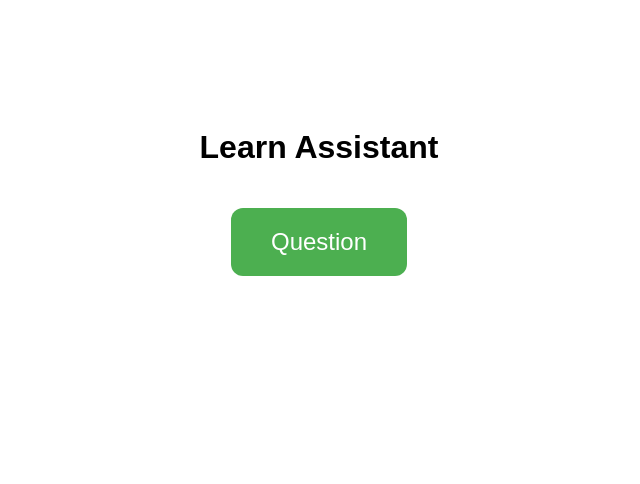
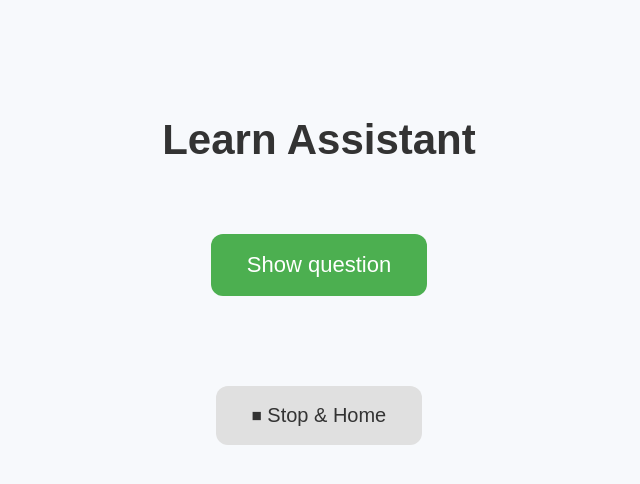
Before and after one commit to halyna-baklanova/learning-assistant, a Django app: page /learn/random/question/ in a window 1280 px wide. Shown: the top 484 px of the page, without its empty margins (321-961 px from the left). Run offline with Django 5.2, Linux system fonts and the light colour scheme.

Commit message:
feat: add navigation buttons and improve quiz UI

```diff
--- a/templates/index.html
+++ b/templates/index.html
@@ -3,62 +3,149 @@
 <head>
     <meta charset="UTF-8">
     <title>Learn Assistant</title>
+
     <style>
         body {
-            background-color: white;
+            background-color: #f7f9fc;
             font-family: Arial, sans-serif;
             text-align: center;
-            padding-top: 100px;
+            padding-top: 80px;
+            color: #333;
         }
+
+        h1 {
+            font-size: 42px;
+            margin-bottom: 50px;
+        }
+
         .btn {
-            background-color: #4CAF50;
-            color: white;
-            padding: 20px 40px;
+            padding: 18px 36px;
             margin: 20px;
-            font-size: 24px;
+            font-size: 22px;
             border: none;
             border-radius: 12px;
             cursor: pointer;
+            transition: background-color 0.2s ease, transform 0.1s ease;
         }
+
         .btn:hover {
-            background-color: #45a049;
+            transform: translateY(-2px);
         }
-        #question, #answer {
+
+        /* Primary button */
+        .btn-primary {
+            background-color: #4CAF50;
+            color: white;
+        }
+
+        .btn-primary:hover {
+            background-color: #43a047;
+        }
+
+        /* Secondary button */
+        .btn-secondary {
+            background-color: #2196F3;
+            color: white;
+        }
+
+        .btn-secondary:hover {
+            background-color: #1e88e5;
+        }
+
+        #question {
+            margin-top: 50px;
+            font-size: 30px;
+            font-weight: bold;
+        }
+
+        #answer {
+            margin-top: 30px;
+            font-size: 26px;
+            color: #555;
+        }
+
+        .actions {
             margin-top: 40px;
-            font-size: 28px;
         }
+
+        .btn-stop {
+            background-color: #e0e0e0;
+            color: #333;
+            font-size: 20px;
+        }
+
+        .btn-stop:hover {
+            background-color: #d6d6d6;
+        }
+
     </style>
 </head>
 <body>
 
     <h1>Learn Assistant</h1>
 
-    <button id="show-question-btn" class="btn">Question</button>
+    <!-- Question -->
+    <button id="show-question-btn" class="btn btn-primary">
+        Show question
+    </button>
+
     <div id="question"></div>
 
-    <button id="show-answer-btn" class="btn" style="display: none;">Answer</button>
+    <!-- Answer -->
+    <div class="actions">
+        <button id="show-answer-btn" class="btn btn-primary" style="display: none;">
+            Show answer
+        </button>
+    </div>
+
     <div id="answer"></div>
 
+    <!-- Next question -->
+    <div class="actions">
+        <button id="next-question-btn" class="btn btn-secondary" style="display:none;">
+            Next question →
+        </button>
+    </div>
+
+    <div class="actions">
+        <button id="stop-btn" class="btn btn-stop">
+            ⏹ Stop & Home
+        </button>
+    </div>
+
 <script>
+    let allQuestions = [];
     let currentAnswer = '';
-        const taskId = 2; // обраний пакет
+    const taskId = 2;
+
+    function showRandomQuestion() {
+        const randomIndex = Math.floor(Math.random() * allQuestions.length);
+        const question = allQuestions[randomIndex];
+
+        document.getElementById("question").innerText = question.text_question;
+        currentAnswer = question.answer;
+        document.getElementById("answer").innerText = "";
+    }
 
     document.getElementById("show-question-btn").addEventListener("click", async function() {
         try {
-                const response = await fetch(`/learn/random/${taskId}/`);
+            const response = await fetch(`/learn/tasks/${taskId}/`);
             const data = await response.json();
 
-                console.log(data); // для перевірки
+            allQuestions = data.questions;
 
-                document.getElementById("question").innerText = data.text; // <-- правильний ключ
-                currentAnswer = data.answer;
+            if (!allQuestions || allQuestions.length === 0) {
+                document.getElementById("question").innerText = "Питань немає";
+                return;
+            }
 
-                document.getElementById("answer").innerText = "";
+            showRandomQuestion();
+
             document.getElementById("show-answer-btn").style.display = "inline-block";
+            document.getElementById("next-question-btn").style.display = "inline-block";
         } catch (error) {
-                console.error("Помилка при отриманні питання:", error);
-                document.getElementById("question").innerText = "Не вдалося отримати питання.";
-                document.getElementById("answer").innerText = "";
+            console.error(error);
+            document.getElementById("question").innerText = "Помилка завантаження";
         }
     });
 
@@ -66,6 +153,13 @@
         document.getElementById("answer").innerText = currentAnswer;
     });
 
+    document.getElementById("next-question-btn").addEventListener("click", function() {
+        showRandomQuestion();
+    });
+
+    document.getElementById("stop-btn").addEventListener("click", function() {
+        window.location.href = "/learn/";
+    });
 </script>
 
 </body>
```
Lines whose indentation alone changed are shown as unchanged.
